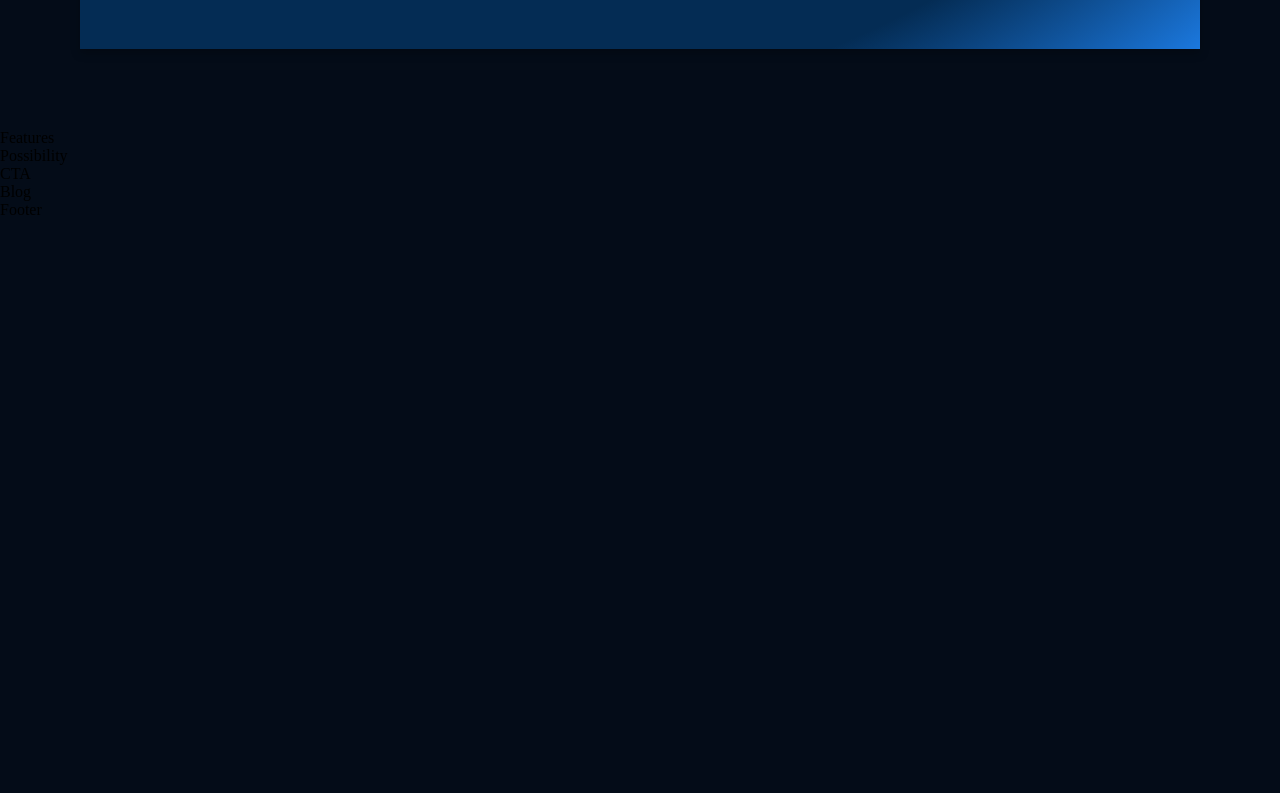
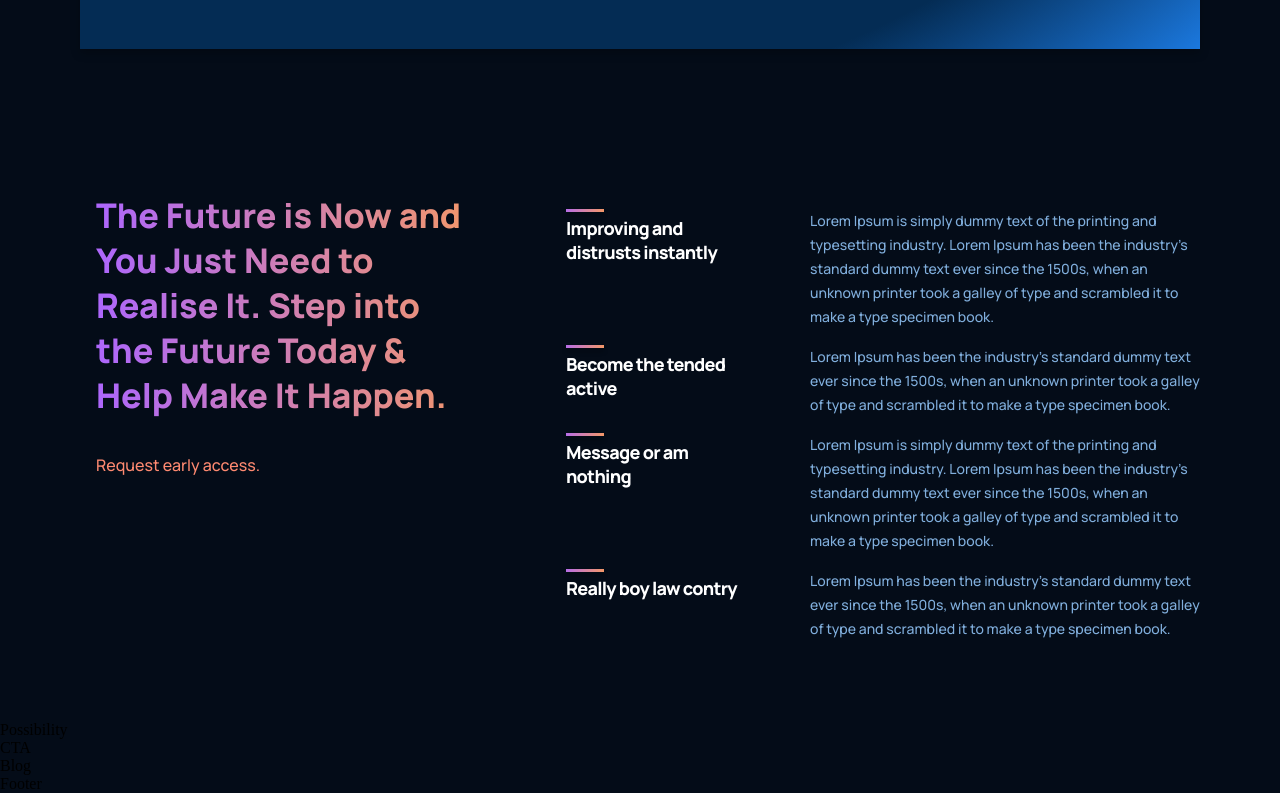
Before and after one commit to darrenlr/gpt3_jsm, a React (Create React App) app: page / in a window 1280 px wide. Shown: the part 1507-2300 px from the top of the page. Before the commit the page ends 1726 px from the top, so only its background shows below. Built offline with nearby package versions, Linux system fonts and the light colour scheme.

Commit message:
implement and style features section

```diff
--- a/src/containers/features/Features.jsx
+++ b/src/containers/features/Features.jsx
@@ -1,8 +1,47 @@
 import React from "react";
+import { Feature } from "../../components";
 import "./features.css";
 
+const featuresData = [
+	{
+		title: "Improving and distrusts instantly",
+		text: "Lorem Ipsum is simply dummy text of the printing and typesetting industry. Lorem Ipsum has been the industry's standard dummy text ever since the 1500s, when an unknown printer took a galley of type and scrambled it to make a type specimen book.",
+	},
+	{
+		title: "Become the tended active",
+		text: "Lorem Ipsum has been the industry's standard dummy text ever since the 1500s, when an unknown printer took a galley of type and scrambled it to make a type specimen book.",
+	},
+	{
+		title: "Message or am nothing",
+		text: "Lorem Ipsum is simply dummy text of the printing and typesetting industry. Lorem Ipsum has been the industry's standard dummy text ever since the 1500s, when an unknown printer took a galley of type and scrambled it to make a type specimen book.",
+	},
+	{
+		title: "Really boy law contry",
+		text: "Lorem Ipsum has been the industry's standard dummy text ever since the 1500s, when an unknown printer took a galley of type and scrambled it to make a type specimen book.",
+	},
+];
+
 const Features = () => {
-	return <div>Features</div>;
+	return (
+		<div className="gpt3__features section__padding" id="features">
+			<div className="gpt3__features-heading">
+				<h1 className="gradient__text">
+					The Future is Now and You Just Need to Realise It. Step into the
+					Future Today & Help Make It Happen.
+				</h1>
+				<p>Request early access.</p>
+			</div>
+			<div className="gtp3__feature-container">
+				{featuresData.map((item, index) => (
+					<Feature
+						title={item.title}
+						text={item.text}
+						key={item.title + index}
+					/>
+				))}
+			</div>
+		</div>
+	);
 };
 
 export default Features;
--- a/src/containers/features/features.css
+++ b/src/containers/features/features.css
@@ -0,0 +1,57 @@
+.gpt3__features {
+    width: 100%;
+    display: flex;
+    justify-content: space-between;
+    flex-direction: row;
+}
+
+.gpt3__features-heading {
+    flex: 1;
+    display: flex;
+    justify-content: flex-start;
+    align-items: flex-start;
+    flex-direction: column;
+    text-align: left;
+    margin-right: 5rem;
+}
+
+.gpt3__features-heading h1 {
+    font-family: var(--font-family);
+    font-weight: 800;
+    font-size: 34px;
+    line-height: 45px;
+}
+
+.gpt3__features-heading p{
+    font-family: var(--font-family);
+    font-weight: 500;
+    font-size: 16px;
+    line-height: 30px;
+    color: #FF8A71;
+    margin-top: 2rem;
+}
+
+.gpt3__features-container {
+    flex: 1.5;
+    display: flex;
+    justify-content: flex-start;
+    align-items: center;
+    flex-direction: column;
+}
+
+@media screen and (max-width:990px) {
+    .gpt3__features {
+        flex-direction: column;
+    }
+
+    .gpt3__features-heading {
+        margin: 0 0 2rem 0;
+    }
+}
+
+@media screen and (max-width:550px) {
+    .gpt3__features-heading h1 {
+        font-size: 28px;
+        line-height: 38px;
+    }
+}
```
